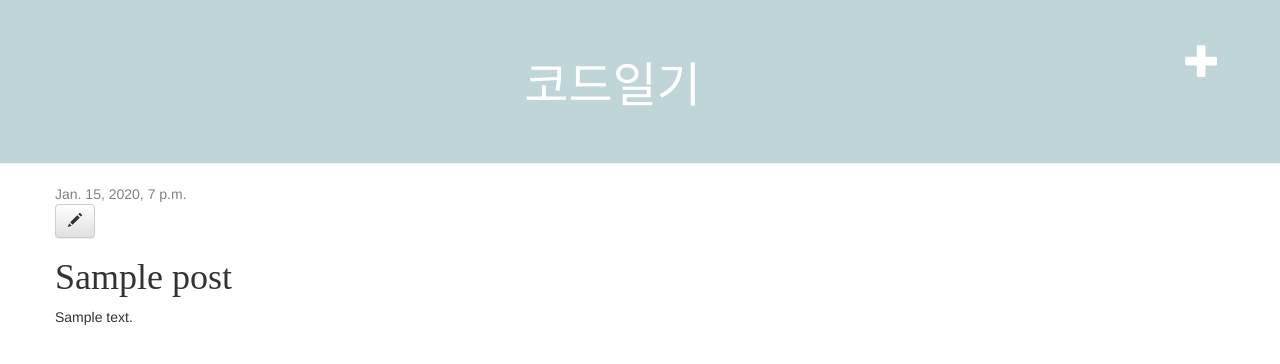
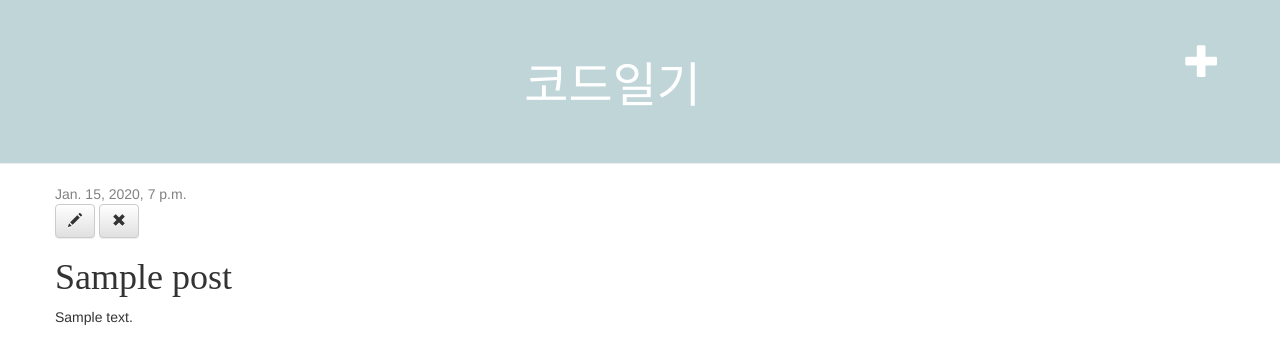
Before and after one commit to dayunhan/dayunhan.pythonanywhere.com, a Django app: page /post/1/ in a window 1280 px wide. Shown: the top 364 px of the page. Run offline with Django 3.2, Linux system fonts and the light colour scheme; tables that the repository leaves empty hold one stand-in row (values such as "Sample post"); some libraries are stand-ins or nearby versions; some web fonts are replaced.

Commit message:
Add remove icon

```diff
--- a/blog/templates/blog/post_detail.html
+++ b/blog/templates/blog/post_detail.html
@@ -14,6 +14,7 @@
                 </div>
             {% endif %}
             <a class="btn btn-default" href="{% url 'post_edit' pk=post.pk %}"><span class="glyphicon glyphicon-pencil"></span></a>
+            <a class="btn btn-default" href="{% url 'post_delete' pk=post.pk %}"><span class="glyphicon glyphicon-remove"></span></a>
             <h1>{{ post.title }}</h1>
             <p>{{ post.text|linebreaksbr }}</p>
         </div>
```
